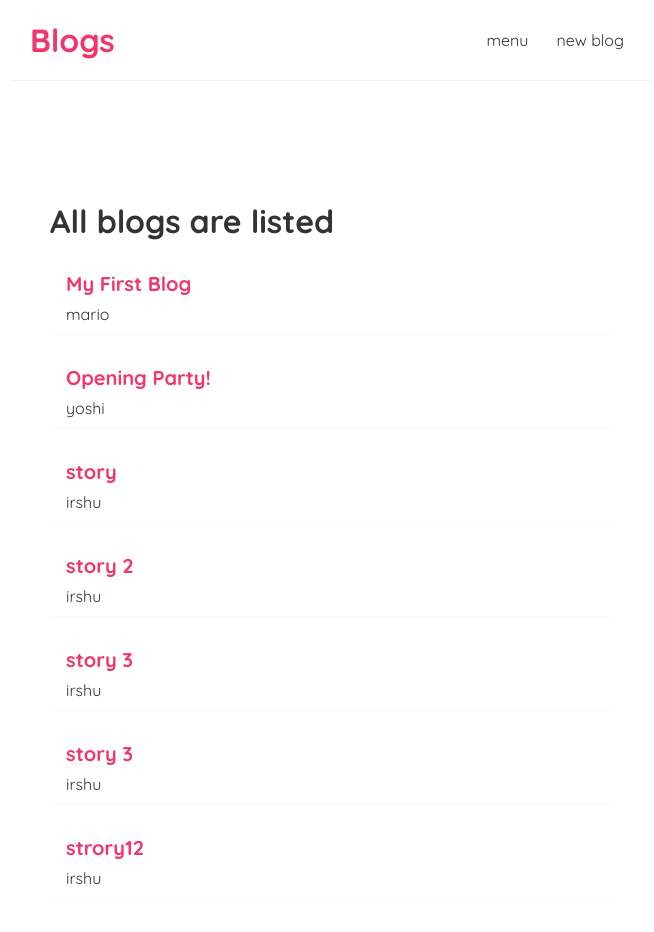
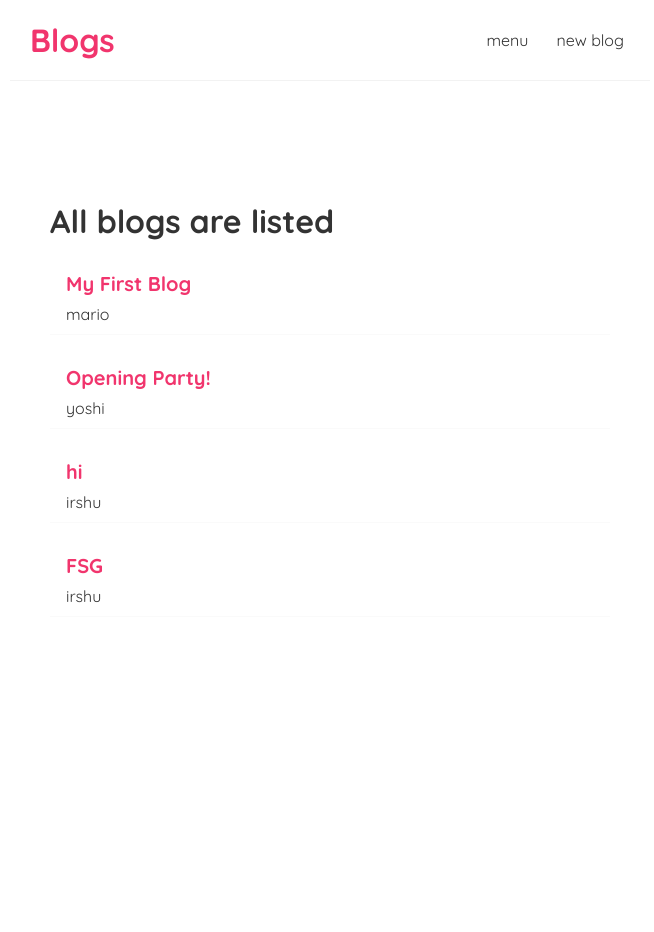
Before and after one commit to Irshad-code/blog-app, a React (Create React App) app in the folder blog-app/: page / in a window 1280 px wide. Shown: the top 932 px of the page, without its empty margins (310-964 px from the left). After the commit the page ends 800 px from the top, so only its background shows below. Built offline with nearby package versions, Linux system fonts and the light colour scheme; data requests are answered from the project's data file.

Commit message:
page redirect feature  is added

```diff
--- a/blog-app/data/db.json
+++ b/blog-app/data/db.json
@@ -13,39 +13,15 @@
       "id": "2"
     },
     {
-      "id": "e407",
-      "title": "story",
-      "body": "this is about a story",
+      "id": "186c",
+      "title": "hi",
+      "body": "sdf",
       "author": "irshu"
     },
     {
-      "id": "f67c",
-      "title": "story 2",
-      "body": "yss",
-      "author": "irshu"
-    },
-    {
-      "id": "1400",
-      "title": "story 3",
-      "body": "yes",
-      "author": "irshu"
-    },
-    {
-      "id": "4c12",
-      "title": "story 3",
-      "body": "yes",
-      "author": "irshu"
-    },
-    {
-      "id": "2008",
-      "title": "strory12",
-      "body": "this is a story",
-      "author": "irshu"
-    },
-    {
-      "id": "fd19",
-      "title": "strory12",
-      "body": "this is a story",
+      "id": "86fb",
+      "title": "FSG",
+      "body": "SD",
       "author": "irshu"
     }
   ]
--- a/blog-app/src/Create.js
+++ b/blog-app/src/Create.js
@@ -1,10 +1,13 @@
 import {useState} from 'react'
-
+import {useHistory } from 'react-router-dom'
+// import { useNavigate } from "react-router-dom";
 const Create = () => {
     const [title,titlestate]=useState('');
     const [body,bodystate]=useState('');
     const [author,authstate]=useState('irshu');
     const [ispending,ispenstate]=useState(false);
+    const history=useHistory();
+    // const navi=useNavigate();
     const handlesubmit=(e)=>{
          e.preventDefault();
          const obj={title,body,author};
@@ -18,8 +21,8 @@ const Create = () => {
             ()=>{
              console.log('blog is added');
              ispenstate(false);
-
-
+             history.push('/');
+            //  navi("/");
             }
           )
     }     ,1000);
```
Also changed, not shown: 1 other file (tests, documents, lock files or other folders).
